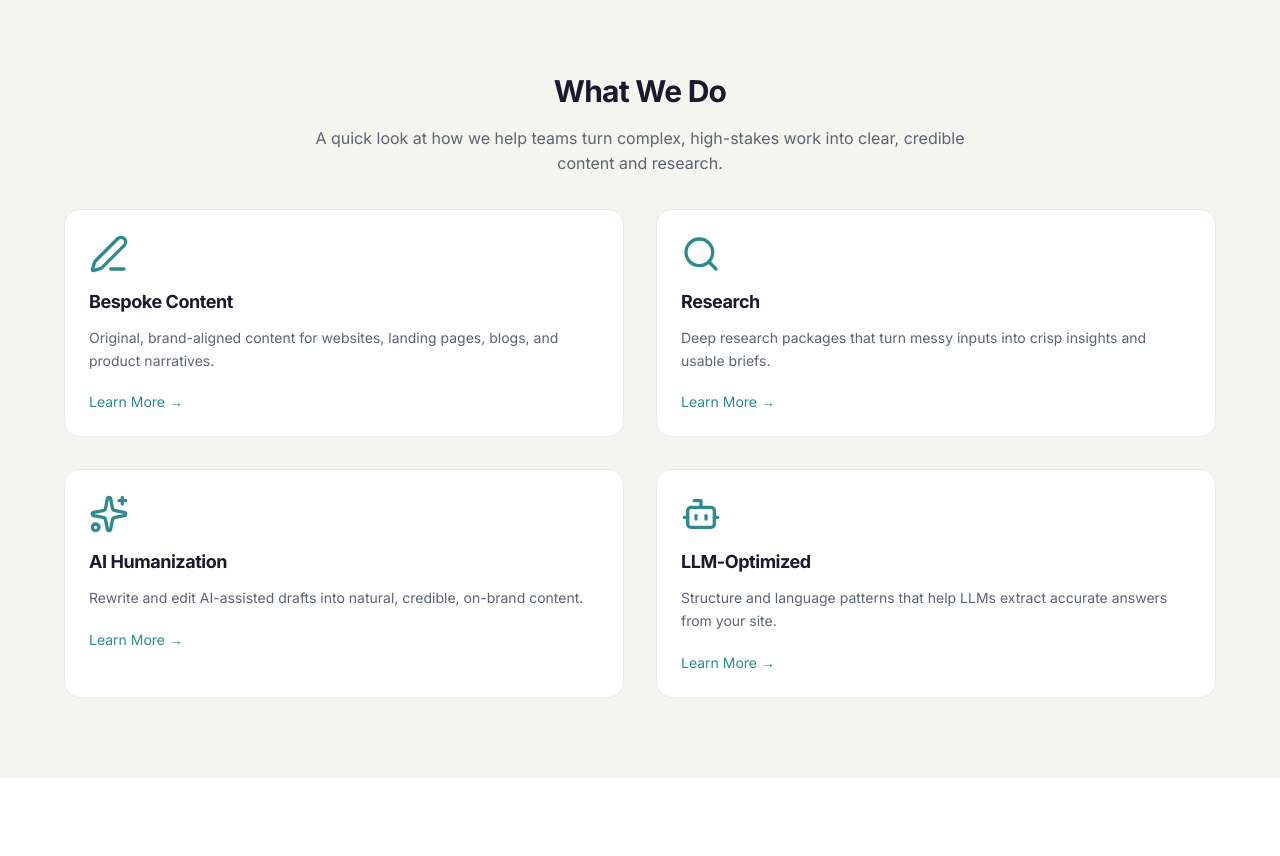
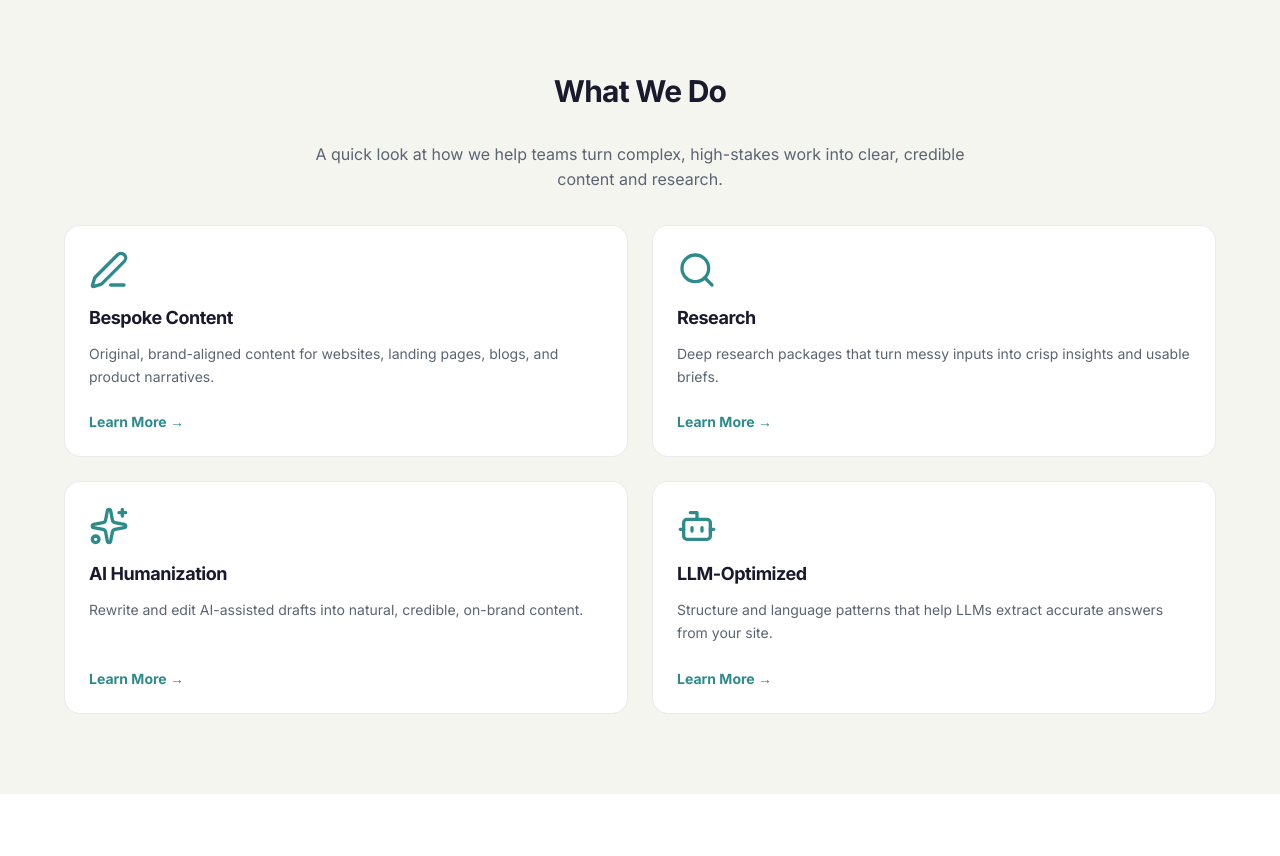
Before and after one commit to jasnez/virtuall-np, a Next.js app: page / in a window 1280 px wide. Shown: the part 1340-2196 px from the top of the page. Built offline with nearby package versions, Linux system fonts and the light colour scheme; no server answers.

Commit message:
refine services cards scanability and conversion cues
Strengthen spacing hierarchy and card affordances in What We Do so titles, body copy, and Learn More actions read faster and feel intentionally clickable while preserving the existing section structure.

Made-with: Cursor

```diff
--- a/src/components/sections/ServicesPreview.tsx
+++ b/src/components/sections/ServicesPreview.tsx
@@ -9,7 +9,7 @@ import {
   cardDescriptionClass,
   cardHover,
   cardIconClass,
-  cardPadding,
+  cardPadding24,
   cardTitleClass,
 } from "@/lib/card-surface";
 
@@ -32,10 +32,10 @@ export function ServicesPreview({
     <AnimateIn delay={0} disableAnimation={disableAnimation}>
       <SectionWrapper bgColor="alt" padding="lg">
         <div className="text-center max-w-2xl mx-auto">
-          <h2 className="text-3xl font-semibold text-text-main tracking-tight leading-[1.18] text-balance mb-4">
+          <h2 className="text-3xl font-semibold text-text-main tracking-tight leading-[1.18] text-balance mb-8">
             What We Do
           </h2>
-          <p className="text-text-light leading-[1.62] mb-8">
+          <p className="text-text-light leading-[1.62]">
             A quick look at how we help teams turn complex, high-stakes work into
             clear, credible content and research.
           </p>
@@ -43,7 +43,7 @@ export function ServicesPreview({
 
         <div
           data-testid="services-grid"
-          className="grid grid-cols-1 md:grid-cols-2 gap-6 md:gap-8 items-stretch"
+          className="grid grid-cols-1 md:grid-cols-2 gap-6 mt-8 items-stretch"
         >
           <StaggerChildren
             className="contents"
@@ -58,7 +58,7 @@ export function ServicesPreview({
                   key={svc.id}
                   data-testid="service-card"
                   href={`/services#${svc.slug}`}
-                  className={`group flex flex-col h-full focus:outline-none focus-visible:ring-2 focus-visible:ring-accent focus-visible:ring-offset-2 ${cardChrome} ${cardPadding.md} ${cardHover}`}
+                  className={`group flex h-full cursor-pointer flex-col focus:outline-none focus-visible:ring-2 focus-visible:ring-accent focus-visible:ring-offset-2 ${cardChrome} ${cardPadding24} ${cardHover}`}
                 >
                   <Icon
                     className={cardIconClass}
@@ -66,8 +66,10 @@ export function ServicesPreview({
                     focusable="false"
                   />
                   <h3 className={cardTitleClass}>{svc.title}</h3>
-                  <p className={cardDescriptionClass}>{svc.shortDescription}</p>
-                  <span className="mt-5 inline-flex items-center text-accent group-hover:text-accent-dark font-medium text-sm transition-colors duration-200 ease-out">
+                  <p className={`${cardDescriptionClass} flex-1`}>
+                    {svc.shortDescription}
+                  </p>
+                  <span className="mt-6 inline-flex items-center gap-1 text-sm font-semibold text-accent transition-[color,transform] duration-200 ease-out group-hover:translate-x-0.5 group-hover:text-accent-dark">
                     Learn More →
                   </span>
                 </a>
```
